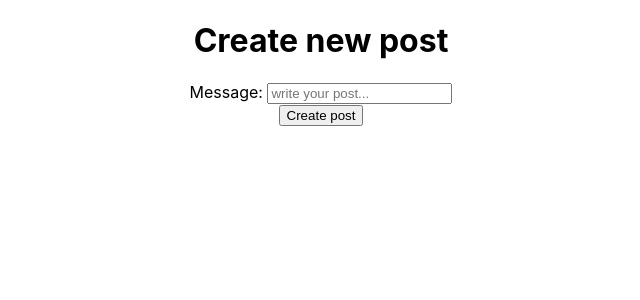
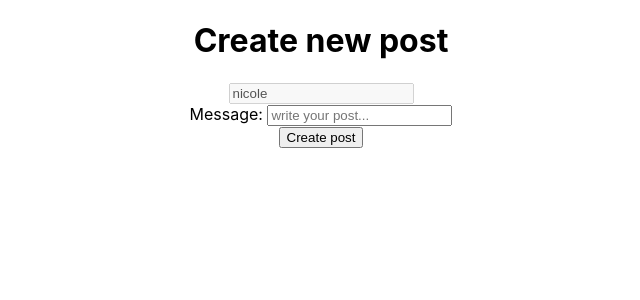
Before and after one commit to nicolets/elad-facebook, a React (Create React App) app: page /post/create in a window 1280 px wide. Shown: the top 300 px of the page, without its empty margins (319-959 px from the left). Built offline with nearby package versions, Linux system fonts and the light colour scheme.

Commit message:
createpost

```diff
--- a/src/PostCreate/PostCreate.js
+++ b/src/PostCreate/PostCreate.js
@@ -1,14 +1,26 @@
 import React, { useState } from 'react';
 import './PostCreate.scss';
+import { createPost } from '../services/postService';
 
 function PostCreate(props) {
 
+    const [name, setName] = useState('nicole');
     const [postMessage, setPostMessage] = useState('');
+
+    async function submit(e) {
+        e.preventDefault();
+        const res = await createPost({name, postMessage});
+        console.log(res);
+        console.log(postMessage)
+    }
 
     return (
         <div>
             <h1 className="PostCreate__title">Create new post</h1>
-                <form>
+                <form onSubmit={submit}>
+                    <div>
+                        <input type='text' value={name} disabled id='name' />
+                    </div>
                     <label htmlFor='message'>Message: </label>
                     <input autoComplete='off' value={postMessage} type='text' id='message' placeholder='write your post...' onChange={e => setPostMessage(e.target.value)} />
                     <div>
--- a/src/config/development.js
+++ b/src/config/development.js
@@ -1,3 +1,3 @@
 export const development = {
-    apiUrl: 'http://192.168.1.1/:3001'
+    apiUrl: 'https://netcraft-hackathon.herokuapp.com'
 }
--- a/src/services/postService.js
+++ b/src/services/postService.js
@@ -1,4 +1,8 @@
 import config from '../config/index';
+
+async function init() {
+
+}
 
 async function getPosts() {
     const res = await fetch(config.apiUrl + '/posts', {
@@ -7,18 +11,18 @@ async function getPosts() {
     return res.json();
 }
 
-async function createPost({ name, message }) {
-    const res = await fetch(config.apiUrl + '/create', {
+async function createPost({ name, postMessage }) {
+    console.log(name, postMessage)
+    const res = await fetch(config.apiUrl + '/post', {
         method: 'POST',
         body: {
-            name,
-            message
+            message: postMessage
+        },
+        headers: {
+            'Content-Type': 'application/json'
         }
     })
     return res.json();
 }
 
-module.exports = {
-    createPost,
-    getPosts
-}
+export { createPost, getPosts, init };
```
